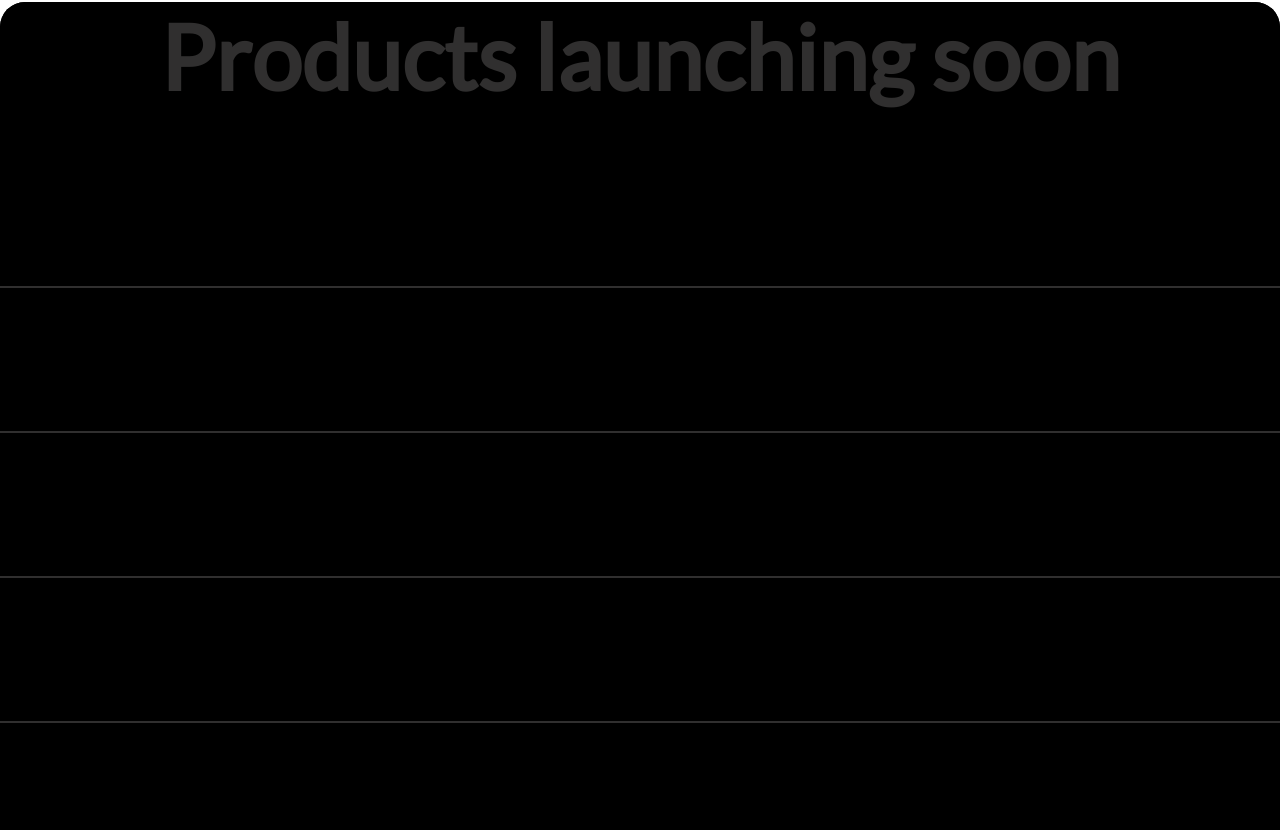
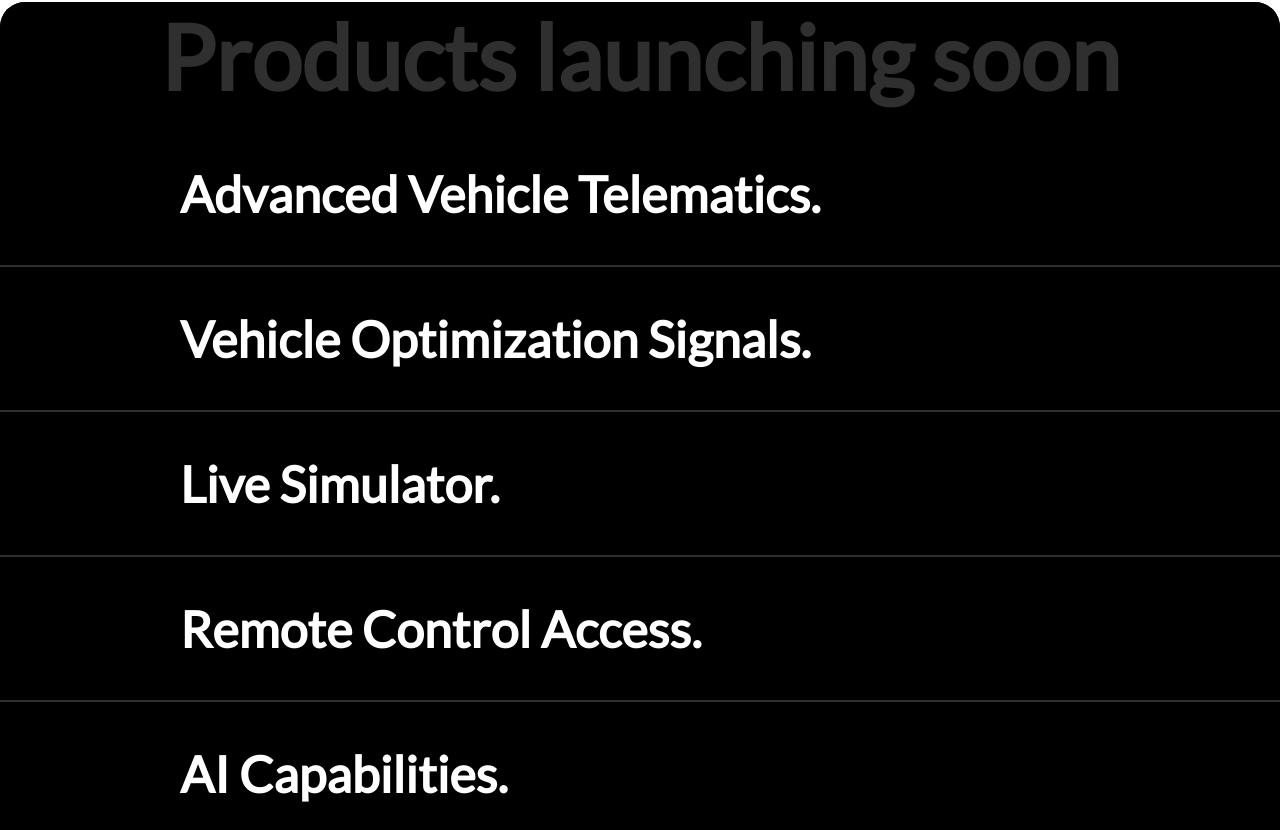
Before and after one commit to Blackie01/AutoMate, a React (Create React App) app: page / in a window 1280 px wide. Shown: the part 2230-3060 px from the top of the page. Built offline with nearby package versions, Linux system fonts and the light colour scheme; a web font is replaced by a local one.

Commit message:
second floor animation done

```diff
--- a/src/components/Homepage.css
+++ b/src/components/Homepage.css
@@ -27,7 +27,7 @@
     padding-top: unset;
 }
 
-.hero-text-area p{
+.hero-text-area p {
     margin-top: -20px;
 
 }
@@ -41,7 +41,7 @@
     display: flex;
 }
 
-.jumbo-buttons Button{
+.jumbo-buttons Button {
     height: 40px;
     width: 47%;
     margin: 20px auto;
@@ -55,7 +55,7 @@
     border-bottom-right-radius: 120px;
 }
 
-.hero-image::before{
+.hero-image::before {
     content: "";
     display: block;
     position: absolute;
@@ -137,7 +137,7 @@ content: "";
 
 }
 
-.products-hr{
+.products-hr {
     margin-left: 0;
     margin-bottom: 40px;
     width: 100%;
@@ -179,7 +179,6 @@ content: "";
 .upcoming-products {
     position: relative;
     background-color: #000;
-    /* background-color: #F2F2F2; */
 
     height: max-content;
     padding: 0;
@@ -194,10 +193,10 @@ content: "";
     top: 0px;
     z-index: 1;
     background-color: #000;
-    /* background-color: #F2F2F2; */
     border-top-right-radius: 25px;
     border-top-left-radius: 25px;
-
+    width: 100%;
+    height: 120px;
 }
 
 .upcoming-products-title {
@@ -225,20 +224,22 @@ content: "";
 
 .slide-text {
     font-size: 50px;
-/* margin-left: 180px; */
     color: #fff;
+    width: max-content;
 }
 
 .reveal {
     position: relative;
-  transform: translateY(180px);
-  opacity: 0;
+    transform: translateX(0);
+    opacity: 0.2;
     transition: 2s all ease;
+    color: white;
 }
 
-.reveal.active{
-    transform: translateY(0);
+.reveal.active {
+    transform: translateX(180px);
     opacity: 1;
+    color: white;
 }
 
 .tester {
--- a/src/components/Homepage.js
+++ b/src/components/Homepage.js
@@ -5,46 +5,36 @@ import jumboImage from "../assets/jumbo.jpg";
 import Button from "@mui/material/Button";
 import driverImage from "../assets/driver.jpg";
 
-
-
 function Homepage() {
 
-document.addEventListener('DOMContentLoaded', function() {
-
-  window.addEventListener('scroll', revealFunction)
+  // handling the scroll/animation effect of homepage second floor
 
     const revealFunction = () => {
-
       // get the reveal class
-  let revealClass = document.querySelector('.reveal')
+      let revealClasses = document.querySelectorAll(".reveal");
 
       // get the position of the elements for each text
-  for (let i = 0; i < revealClass.length; i++) {
-    var windowHeight = window.innerHeight;
-    var textTop = revealClass[i].getBoundingClientRect().top;
-    var textVisible = 150;
+      for (let revealElement of revealClasses) {
+        const windowHeight = window.innerHeight;
+        const textTop = revealElement.getBoundingClientRect().top;
+        const textVisible = 150;
 
         // if/else statement to determine when the element is visible in the screen
         if (textTop < windowHeight - textVisible) {
-    revealClass[i].classList.add('active')
+          revealElement.classList.add("active");
         } else {
-    revealClass[i].classList.remove('active')
+          revealElement.classList.remove("active");
         }
       }
+    };
 
-
-}
-
-});
-
+    window.addEventListener("scroll", revealFunction);
 
 
   return (
     <section className="homepage">
       <div className="fixed-contact-button">
-          <Button variant="contained">
-            Contact Us
-          </Button>
+        <Button variant="contained">Contact Us</Button>
       </div>
 
       <section className="group-1-for-bg-color">
@@ -101,7 +91,7 @@ const revealFunction = () => {
               <br />
               You just need to click a button.
             </p>
-            <hr className="products-hr"/>
+            <hr className="products-hr" />
           </section>
 
           <section className="products">
@@ -116,7 +106,7 @@ const revealFunction = () => {
             </section>
           </section>
 
-          <hr className="products-hr"/>
+          <hr className="products-hr" />
 
           <section className="products">
             <h1 className="product-number">02</h1>
@@ -129,7 +119,7 @@ const revealFunction = () => {
             </section>
           </section>
 
-          <hr className="products-hr"/>
+          <hr className="products-hr" />
 
           <section className="products">
             <h1 className="product-number">03</h1>
@@ -143,7 +133,7 @@ const revealFunction = () => {
             </section>
           </section>
 
-          <hr className="products-hr"/>
+          <hr className="products-hr" />
 
           <section className="products">
             <h1 className="product-number">04</h1>
@@ -157,7 +147,7 @@ const revealFunction = () => {
             </section>
           </section>
 
-          <hr className="products-hr"/>
+          <hr className="products-hr" />
 
           <section className="products">
             <h1 className="product-number">05</h1>
@@ -171,7 +161,7 @@ const revealFunction = () => {
             </section>
           </section>
 
-          <hr className="products-hr"/>
+          <hr className="products-hr" />
 
           <section className="products">
             <h1 className="product-number">06</h1>
@@ -193,30 +183,26 @@ const revealFunction = () => {
 
       <section className="upcoming-products">
         <div className="upt-container">
-        <h2 className='upcoming-products-title'>Products launching soon</h2>
+          <h2 className="upcoming-products-title">Products launching soon</h2>
         </div>
         <section className="x-second-floor-text">
           <h2 className="slide-text reveal">Advanced Vehicle Telematics.</h2>
-          <hr className="upcoming-products-hr"/>
+          <hr className="upcoming-products-hr" />
           <h2 className="slide-text reveal">Vehicle Optimization Signals.</h2>
-          <hr className="upcoming-products-hr"/>
+          <hr className="upcoming-products-hr" />
           <h2 className="slide-text reveal">Live Simulator.</h2>
-          <hr className="upcoming-products-hr"/>
+          <hr className="upcoming-products-hr" />
           <h2 className="slide-text reveal">Remote Control Access.</h2>
-          <hr className="upcoming-products-hr"/>
+          <hr className="upcoming-products-hr" />
           <h2 className="slide-text reveal">AI Capabilities.</h2>
-          <hr className="upcoming-products-hr"/>
+          <hr className="upcoming-products-hr" />
           <h2 className="slide-text reveal">Remote Vehicle Summon.</h2>
         </section>
       </section>
 
-
-
       <section className="tester">test</section>
     </section>
   );
-
-
 }
 
 export default Homepage;
```
Lines whose indentation alone changed are shown as unchanged.
